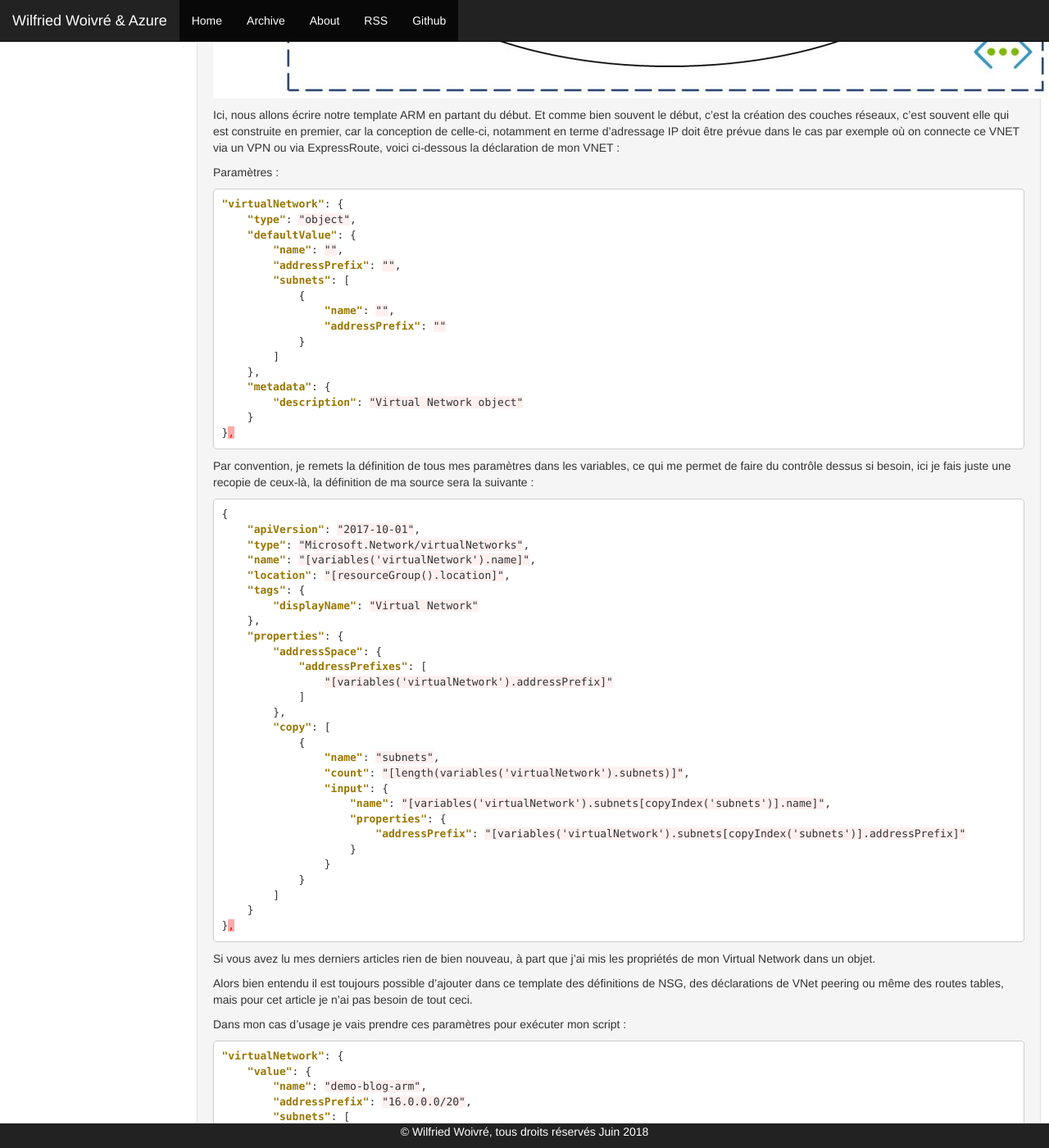
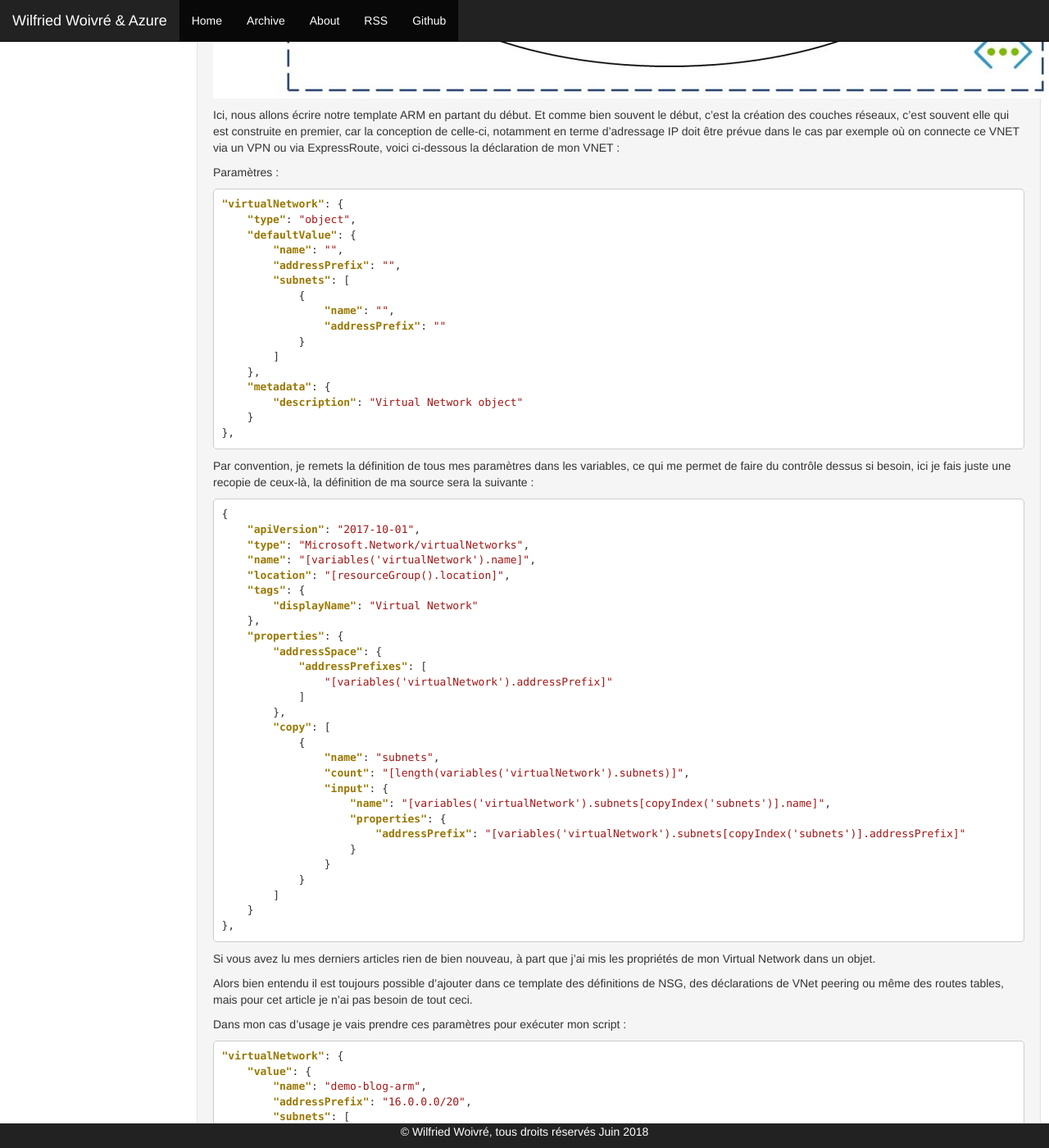
Before and after one commit to wilfriedwoivre/wilfriedwoivre.github.io, a Jekyll site: the page built from index.html, in a window 1280 px wide and 1400 px high, scrolled down 4495 px. Shown: the whole window at 82% size. Built offline with Jekyll 4.4.1, drawn with Linux system fonts in a browser that asks for light colours; the list of posts is cut into pages by our own code.

Commit message:
update code highlighter

```diff
--- a/_config.yml
+++ b/_config.yml
@@ -28,7 +28,12 @@ defaults:
 
 paginate: 5
 
-markdown: kramdown
+kramdown:
+  input: GFM
+  syntax_highlighter: rouge
+  syntax_highlighter_opts:
+    css_class: 'highlight'
+
 plugins:
   - jekyll-paginate
   - jekyll-feed
--- a/css/syntax.css
+++ b/css/syntax.css
@@ -3,7 +3,6 @@
 .highlight .hll { background-color: #ffffcc }
 .highlight  { background: #ffffff; }
 .highlight .c { color: #888888 } /* Comment */
-.highlight .err { color: #FF0000; background-color: #FFAAAA } /* Error */
 .highlight .k { color: #008800; font-weight: bold } /* Keyword */
 .highlight .o { color: #333333 } /* Operator */
 .highlight .cm { color: #888888 } /* Comment.Multiline */
@@ -49,7 +48,7 @@
 .highlight .sb { background-color: #fff0f0 } /* Literal.String.Backtick */
 .highlight .sc { color: #0044DD } /* Literal.String.Char */
 .highlight .sd { color: #DD4422 } /* Literal.String.Doc */
-.highlight .s2 { background-color: #fff0f0 } /* Literal.String.Double */
+.highlight .s2 { color: #a31515 } /* Literal.String.Double */
 .highlight .se { color: #666666; font-weight: bold; background-color: #fff0f0 } /* Literal.String.Escape */
 .highlight .sh { background-color: #fff0f0 } /* Literal.String.Heredoc */
 .highlight .si { background-color: #eeeeee } /* Literal.String.Interpol */
```
